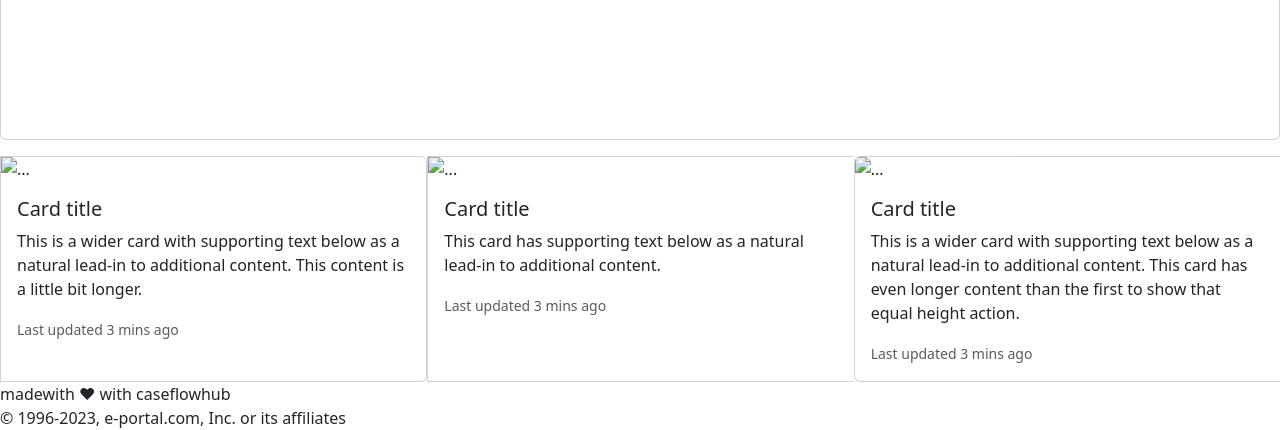
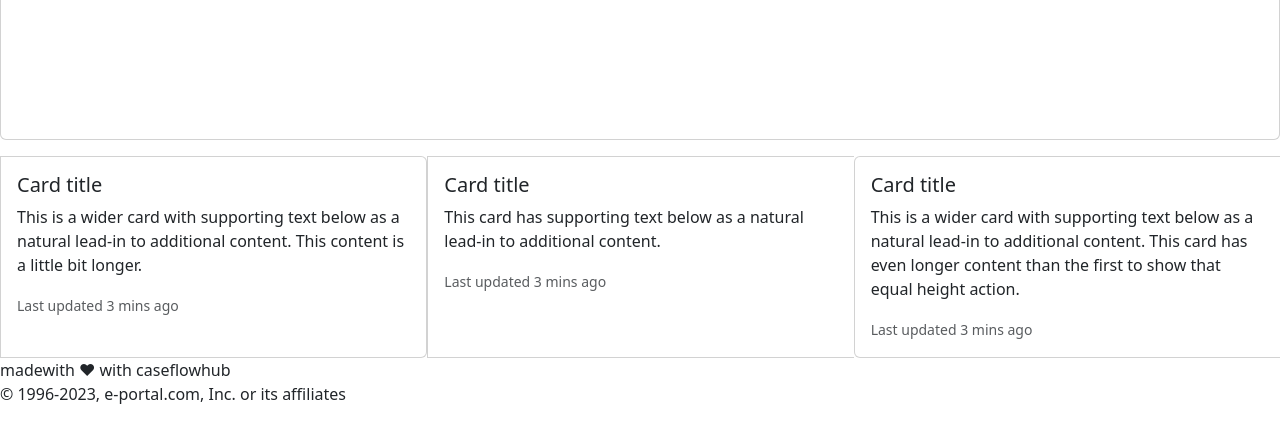
Before and after one commit to JustAPR/Ecourt, a plain HTML site: page home.html in a window 1280 px wide. Shown: the part 978-1408 px from the top of the page. After the commit the page ends 1384 px from the top, so only its background shows below. Drawn offline with nearby package versions, Linux system fonts and the light colour scheme.

Commit message:
home page

```diff
--- a/home.html
+++ b/home.html
@@ -113,7 +113,7 @@
       <div>
         <div class="card-group">
           <div class="card">
-            <img src="..." class="card-img-top" alt="...">
+<!--             <img src="..." class="card-img-top" alt="..."> -->
             <div class="card-body">
               <h5 class="card-title">Card title</h5>
               <p class="card-text">This is a wider card with supporting text below as a natural lead-in to additional content. This content is a little bit longer.</p>
@@ -121,7 +121,7 @@
             </div>
           </div>
           <div class="card">
-            <img src="..." class="card-img-top" alt="...">
+<!--             <img src="..." class="card-img-top" alt="..."> -->
             <div class="card-body">
               <h5 class="card-title">Card title</h5>
               <p class="card-text">This card has supporting text below as a natural lead-in to additional content.</p>
@@ -129,7 +129,7 @@
             </div>
           </div>
           <div class="card">
-            <img src="..." class="card-img-top" alt="...">
+<!--             <img src="..." class="card-img-top" alt="..."> -->
             <div class="card-body">
               <h5 class="card-title">Card title</h5>
               <p class="card-text">This is a wider card with supporting text below as a natural lead-in to additional content. This card has even longer content than the first to show that equal height action.</p>
```
